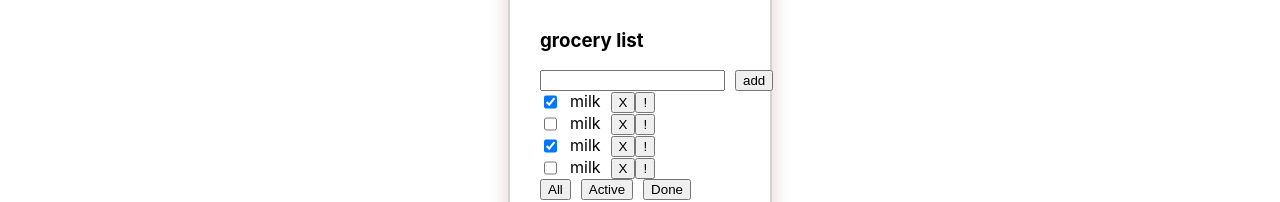
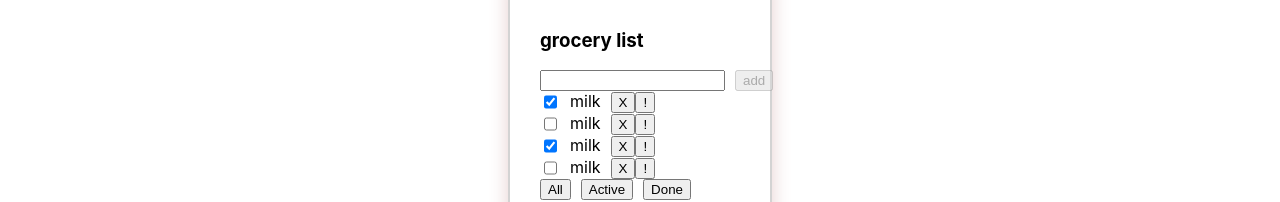
Before and after one commit to volhaf/todolist_01, a React (Create React App) app: page / in a window 1280 px wide. Shown: the part 122-324 px from the top of the page. Built offline with nearby package versions, Linux system fonts and the light colour scheme.

Commit message:
isTaskButtonDisabled

```diff
--- a/src/App.tsx
+++ b/src/App.tsx
@@ -45,7 +45,7 @@ function App() {
         setTasks(nextState)
     }
 
-    function activeTask (taskId: string, IsDone: boolean) {
+    function activeTask (taskId: string) {
 
     }
 
--- a/src/components/TodoList.tsx
+++ b/src/components/TodoList.tsx
@@ -45,9 +45,12 @@ export function TodoList({title, tasks, removeTask, activeTask, changeFilter, fi
 
 
     const addTaskHandler = () => {
-        addTask(taskInput)
-        setTaskInput('')
+        if (taskInput.trim() !== '') {
+            addTask(taskInput)
+            setTaskInput('')
+        }
     }
+
     const keyDownAddTaskHandler = (event: KeyboardEvent <HTMLInputElement>) => {
         if (event.key === 'Enter') {
             addTaskHandler()}
@@ -56,6 +59,11 @@ export function TodoList({title, tasks, removeTask, activeTask, changeFilter, fi
     const changeEventHandler = (event: ChangeEvent<HTMLInputElement>) => {
        setTaskInput(event.currentTarget.value)
     }
+
+    const isTaskButtonDisabled = !Boolean(taskInput.trim()) || taskInput.length > 20;
+
+
+
 
     const setAllTaskHandler = () => {
         changeFilter('all')
@@ -77,7 +85,11 @@ export function TodoList({title, tasks, removeTask, activeTask, changeFilter, fi
                 <input value={taskInput}
                        onChange={changeEventHandler}
                        onKeyDown={keyDownAddTaskHandler}/>
-                <Button title={'add'} onClick={addTaskHandler}/>
+                <Button
+                    title={'add'}
+                    onClick={addTaskHandler}
+                    disabled={isTaskButtonDisabled}
+                />
             </div>
 
             {tasksElements}
```
